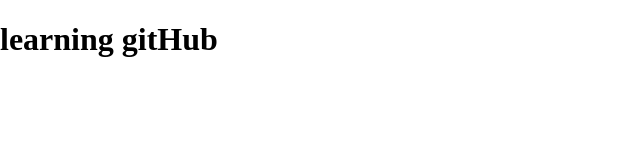
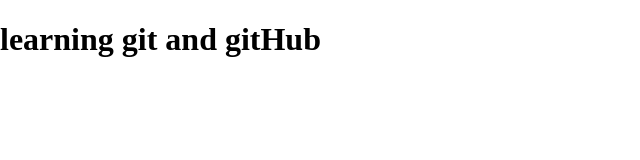
Before and after one commit to iamanishh/learning-git, a plain HTML site: page index.html in a window 1280 px wide. Shown: the whole page, without its empty margins (0-640 px from the left). Drawn offline with Linux system fonts and the light colour scheme.

Commit message:
change github to git and github

```diff
--- a/index.html
+++ b/index.html
@@ -7,6 +7,6 @@
     <title>learning git</title>
   </head>
   <body>
-    <h1>learning gitHub</h1>
+    <h1>learning git and gitHub</h1>
   </body>
 </html>
```
